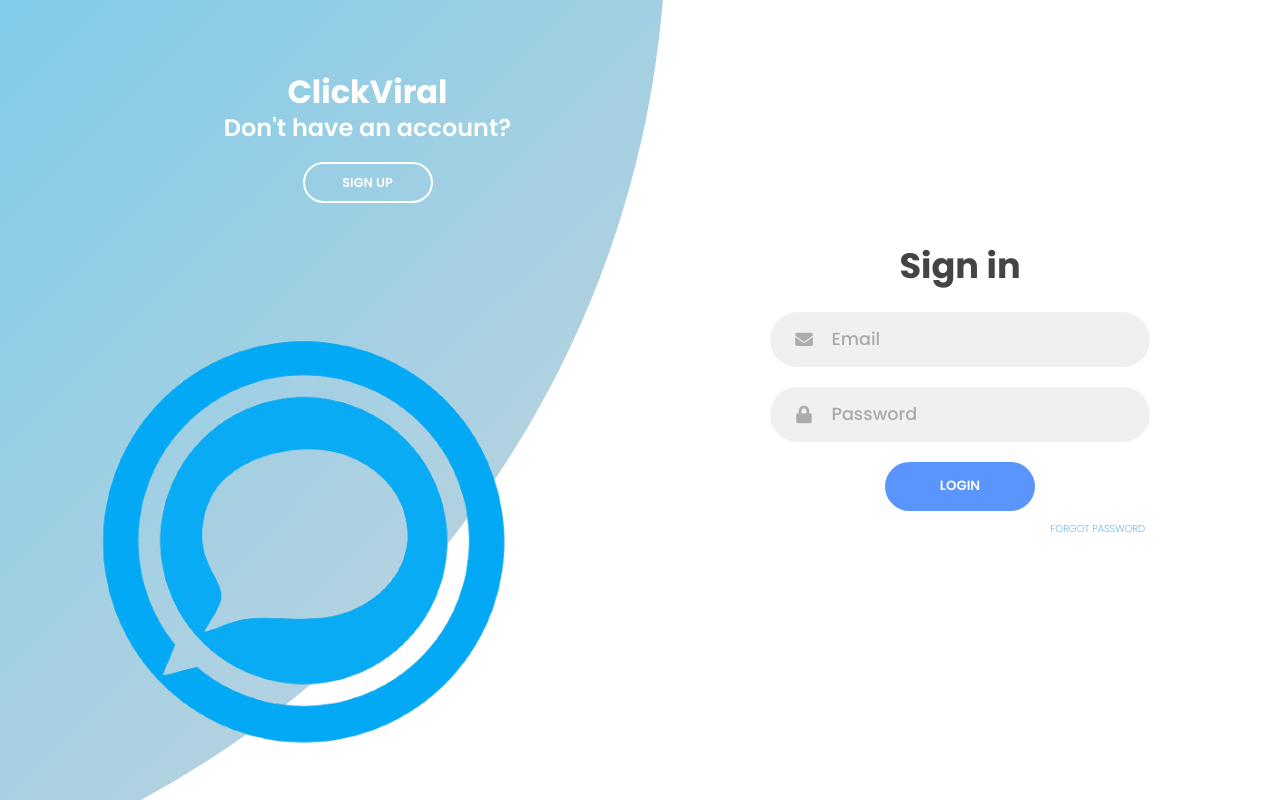
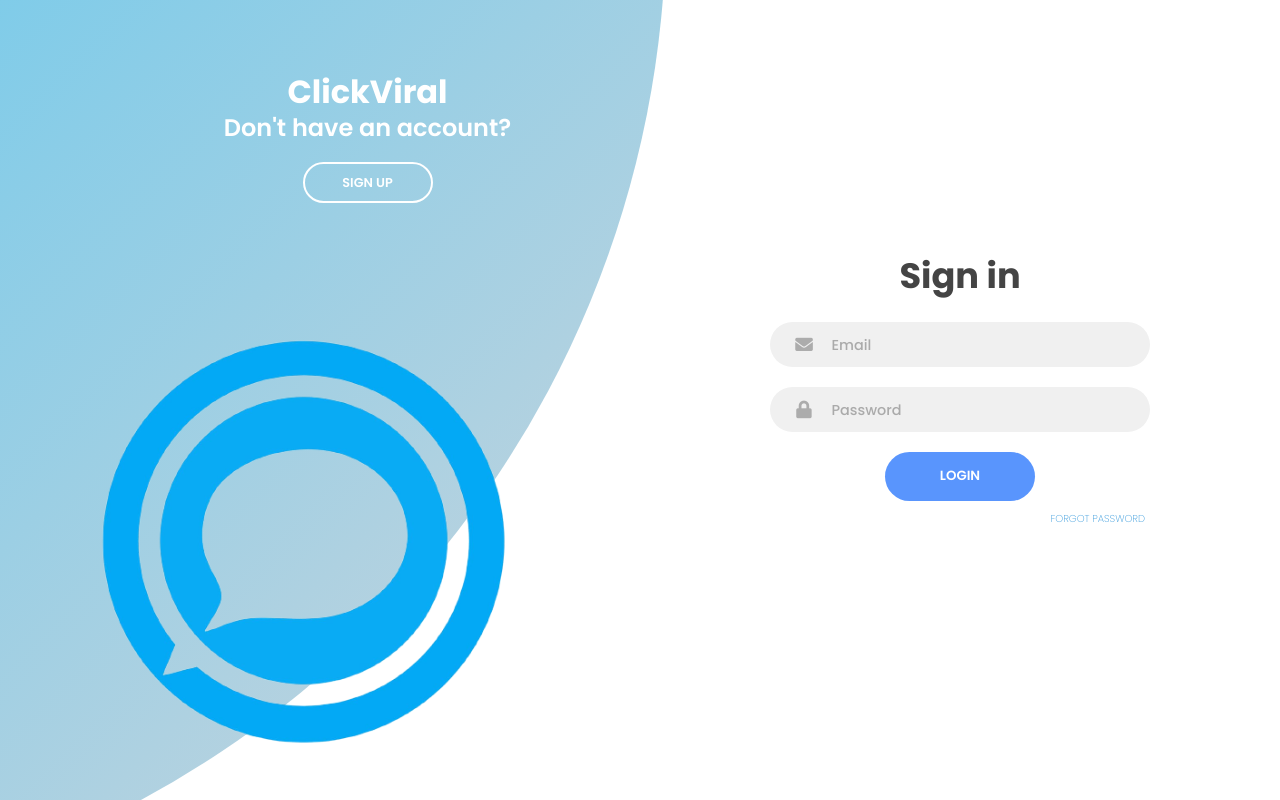
Before and after one commit to hardope/clickviral-frontend-v2, a React (Vite) app: page /auth in a window 1280 px wide. Built offline with nearby package versions, Linux system fonts and the light colour scheme.

Commit message:
adjusted input height

```diff
--- a/src/components/Popup.tsx
+++ b/src/components/Popup.tsx
@@ -12,6 +12,7 @@
 }
 
 const Popup = ({title, inputs, submit, onSubmit}: Props) => {
+    // const [isOpen, setIsopen]
     return (
         <>
             <div className="popup">
--- a/src/styles/Auth.css
+++ b/src/styles/Auth.css
@@ -94,8 +94,8 @@
   width: 100%;
   background-color: #f0f0f0;
   margin: 10px 0;
-  height: 55px;
-  border-radius: 55px;
+  height: 45px; /* Reduced height */
+  border-radius: 45px; /* Adjusted border-radius to match height */
   display: grid;
   grid-template-columns: 15% 85%;
   padding: 0 0.4rem;
@@ -104,7 +104,7 @@
 
 .input-field i {
   text-align: center;
-  line-height: 55px;
+  line-height: 45px; /* Adjusted line-height to match height */
   color: #acacac;
   transition: 0.5s;
   font-size: 1.1rem;
@@ -116,13 +116,14 @@
   border: none;
   line-height: 1;
   font-weight: 600;
-  font-size: 1.1rem;
+  font-size: 1rem; /* Reduced font size */
   color: #333;
 }
 
 .input-field input::placeholder {
   color: #aaa;
   font-weight: 500;
+  font-size: 0.9rem; /* Reduced placeholder font size */
 }
 
 .social-text {
```
